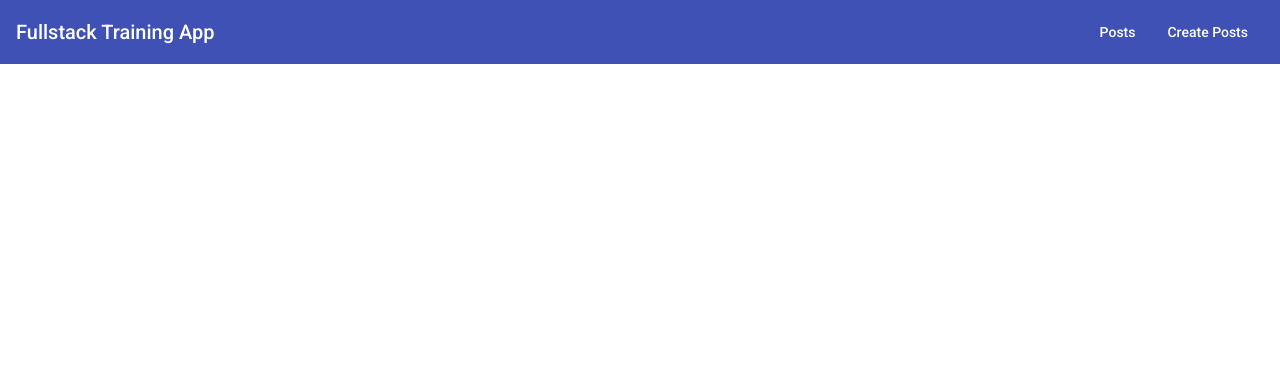
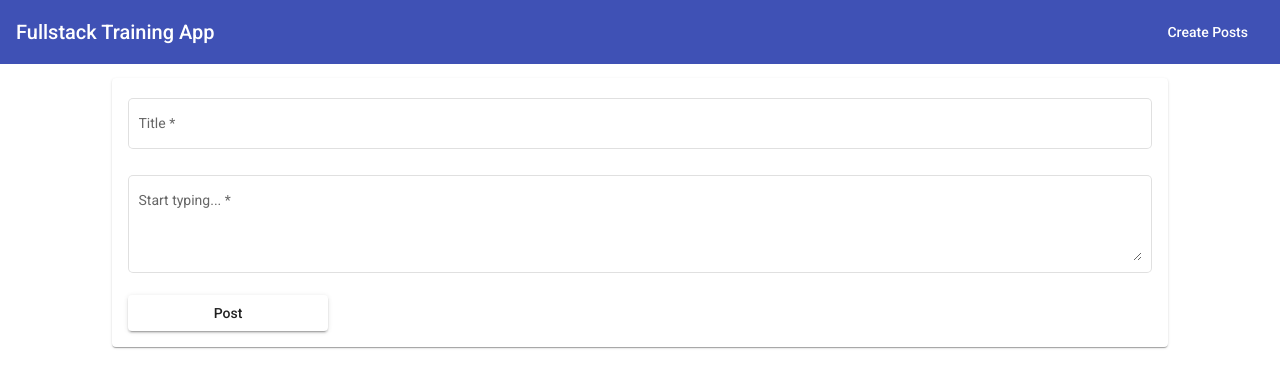
Before and after one commit to candasklc/angularNode, an Angular app: page /edit/1 in a window 1280 px wide. Before the commit this address led to /. Shown: the top 388 px of the page. Built offline with nearby package versions, Linux system fonts and the light colour scheme.

Commit message:
Edit page is configured.

```diff
--- a/src/app/app-routing.module.ts
+++ b/src/app/app-routing.module.ts
@@ -7,7 +7,7 @@
 const routes: Routes = [
   { path: '', component: PostListComponent },
   { path: 'create', component: PostCreatorComponent },
-  // {path: 'edit', component}
+  { path: 'edit/:postId', component: PostCreatorComponent }
 ];
 
 
--- a/src/app/components/header/header.component.html
+++ b/src/app/components/header/header.component.html
@@ -1,7 +1,8 @@
 <mat-toolbar color="primary">
   <span class="title" routerLink="/">Fullstack Training App</span>
   <div class="button-container">
-    <button mat-button routerLink="/">Posts</button>
-    <button mat-button routerLink="/create">Create Posts</button>
+    <button mat-button routerLink="/create" routerLinkActive="mat-accent">
+      Create Posts
+    </button>
   </div>
 </mat-toolbar>
--- a/src/app/components/post-creator/post-creator.component.html
+++ b/src/app/components/post-creator/post-creator.component.html
@@ -2,7 +2,13 @@
   <form (submit)="onAddPost(postForm)" #postForm="ngForm">
     <mat-form-field class="example-full-width" appearance="outline">
       <mat-label>Title</mat-label>
-      <input matInput name="title" ngModel required #postTitle="ngModel" />
+      <input
+        matInput
+        name="title"
+        [ngModel]="post.title"
+        required
+        #postTitle="ngModel"
+      />
       <mat-error *ngIf="postTitle.invalid"
         >Please enter a valid post title.</mat-error
       >
@@ -15,7 +21,7 @@
         rows="4"
         placeholder="Ex. It makes me feel..."
         name="content"
-        ngModel
+        [ngModel]="post.content"
         required
         #postContent="ngModel"
       ></textarea>
--- a/src/app/components/post-creator/post-creator.component.ts
+++ b/src/app/components/post-creator/post-creator.component.ts
@@ -1,5 +1,7 @@
 import { Component, OnInit } from '@angular/core';
 import { NgForm } from '@angular/forms';
+import { ActivatedRoute, ParamMap } from '@angular/router';
+import { Post } from 'src/app/interfaces/post';
 import { PostsService } from 'src/app/services/posts.service';
 
 @Component({
@@ -10,10 +12,23 @@
 export class PostCreatorComponent implements OnInit {
   public enteredTitle = '';
   public enteredContent = '';
+  public post: Post;
+  private mode = 'crate';
+  private postId = '';
 
-  constructor(public postsService: PostsService) { }
+  constructor(public postsService: PostsService, public route: ActivatedRoute) { }
 
   ngOnInit(): void {
+    // Checking id the url has post id and depending on this, change the mode from create to edit.
+    this.route.paramMap.subscribe((paramMap: ParamMap) => {
+      if (paramMap.has('postId')) {
+        this.mode = 'edit';
+        this.postId = paramMap.get('postId');
+        this.post = this.postsService.getPostById(this.postId);
+      } else {
+        this.mode = 'crate';
+      }
+    });
   }
   public onAddPost(form: NgForm): void {
     if (form.invalid) {
--- a/src/app/components/post-list/post-list.component.html
+++ b/src/app/components/post-list/post-list.component.html
@@ -18,7 +18,9 @@
       </mat-expansion-panel-header>
       <mat-card> {{ x.content }} </mat-card>
       <mat-action-row>
-        <button mat-button color="primary" (click)="nextStep()">Edit</button>
+        <button mat-button color="primary" [routerLink]="['/edit', x.id]">
+          Edit
+        </button>
         <button mat-button color="warn" (click)="onDelete(x.id)">Delete</button>
       </mat-action-row>
     </mat-expansion-panel>
--- a/src/app/components/post-list/post-list.component.ts
+++ b/src/app/components/post-list/post-list.component.ts
@@ -3,6 +3,7 @@
 import { Subscription } from 'rxjs';
 import { Post } from 'src/app/interfaces/post';
 import { PostsService } from 'src/app/services/posts.service';
+import { Router } from '@angular/router';
 
 @Component({
   selector: 'app-post-list',
@@ -15,7 +16,7 @@
   public panelOpenState = false;
   public postsInList: Post[] = [];
 
-  constructor(public postsService: PostsService) { }
+  constructor(public postsService: PostsService, public router: Router) { }
 
   ngOnInit(): void {
     this.postsInList = this.postsService.getPosts();
--- a/src/app/services/posts.service.ts
+++ b/src/app/services/posts.service.ts
@@ -36,6 +36,10 @@
     return this.postsUpdated.asObservable();
   }
 
+  getPostById(id: string): Post {
+    return { ...this.posts.find(p => p.id === id) };
+  }
+
   addPost(title: string, content: string): void {
     const newPost: Post = {
       id: '',
```
